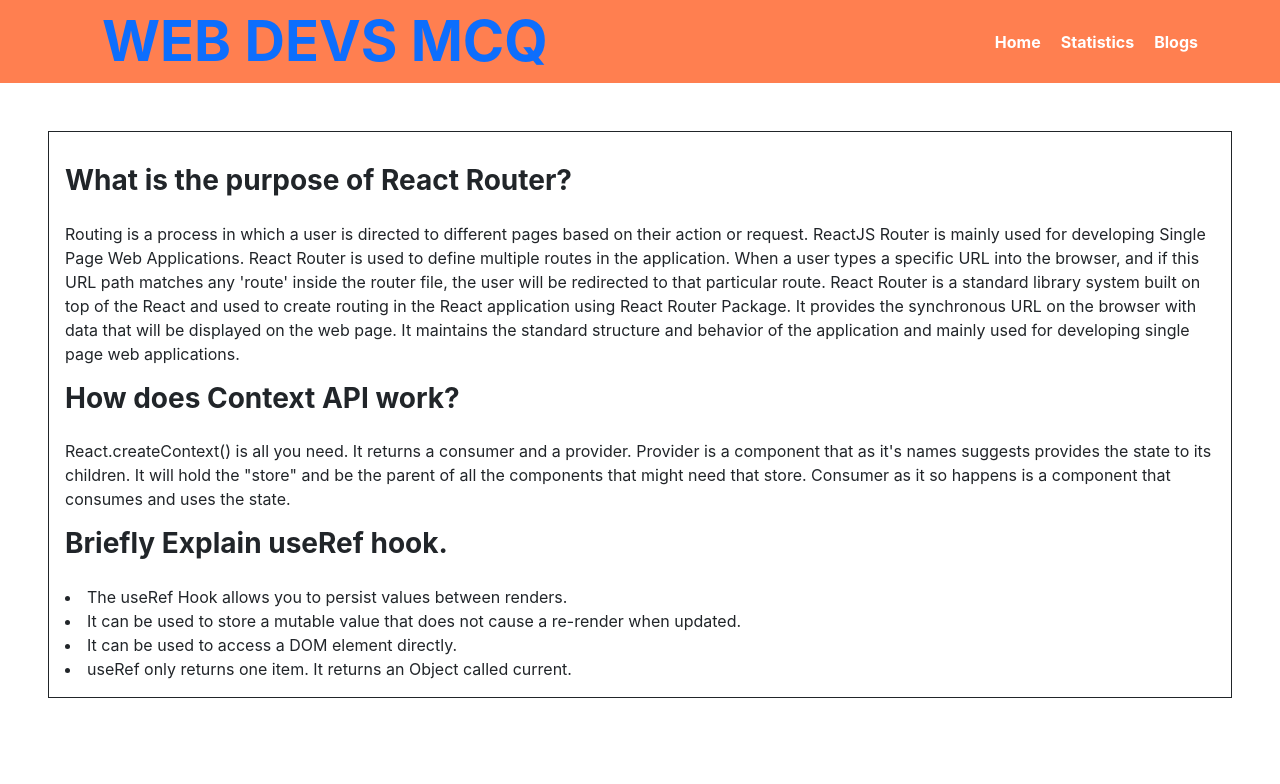
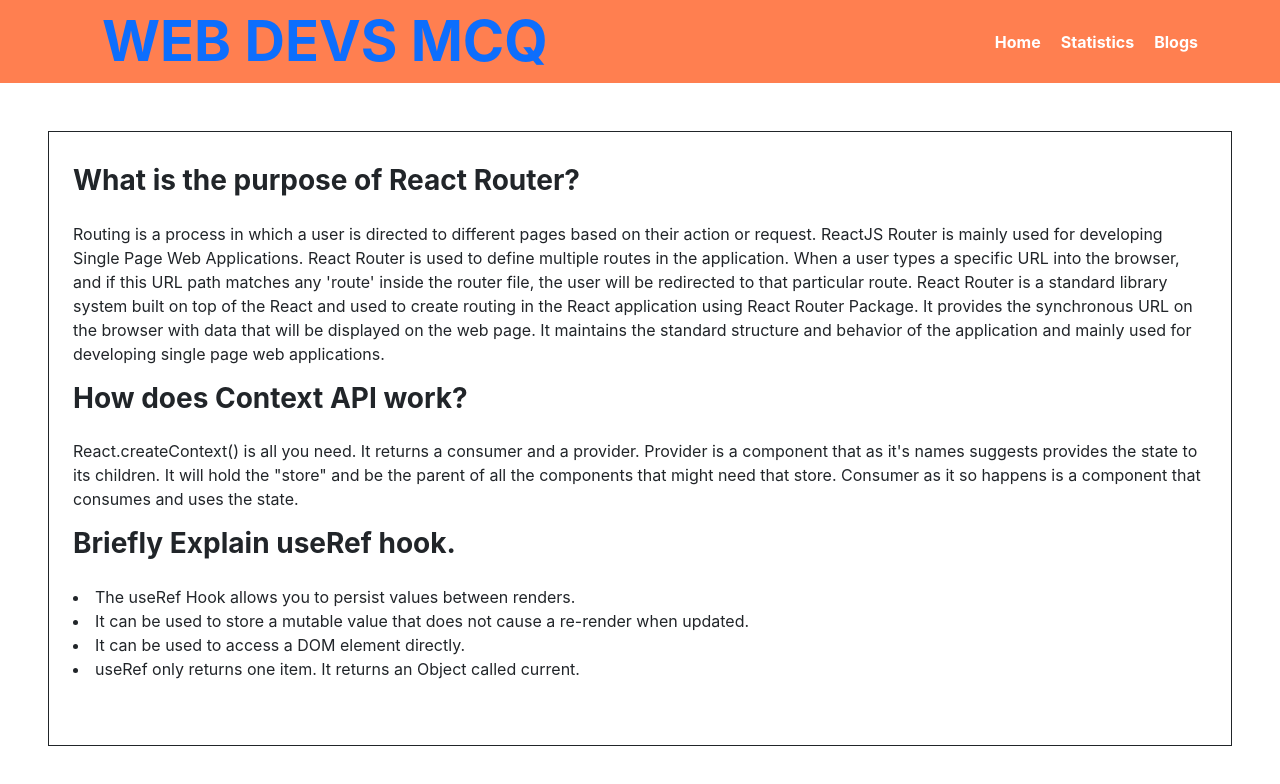
Before and after one commit to afsertanveer/web-dev-mcq, a React (Create React App) app: page /blogs in a window 1280 px wide. Shown: the top 784 px of the page. Built offline with nearby package versions, Linux system fonts and the light colour scheme.

Commit message:
_redirects page added

```diff
--- a/src/components/Blogs/Blogs.js
+++ b/src/components/Blogs/Blogs.js
@@ -2,7 +2,7 @@ import React from "react";
 
 const Blogs = () => {
   return (
-    <div className=" mt-5 mx-5 bg-white pt-3 border border-dark">
+    <div className=" my-5 py-5 px-2 mx-5 bg-white pt-3 border border-dark">
       <div className="m-3">
         <h3 className="fw-bold">What is the purpose of React Router?</h3>
         <p className="mt-4">
```
Also changed, not shown: 1 other file (tests, documents, lock files or other folders).
